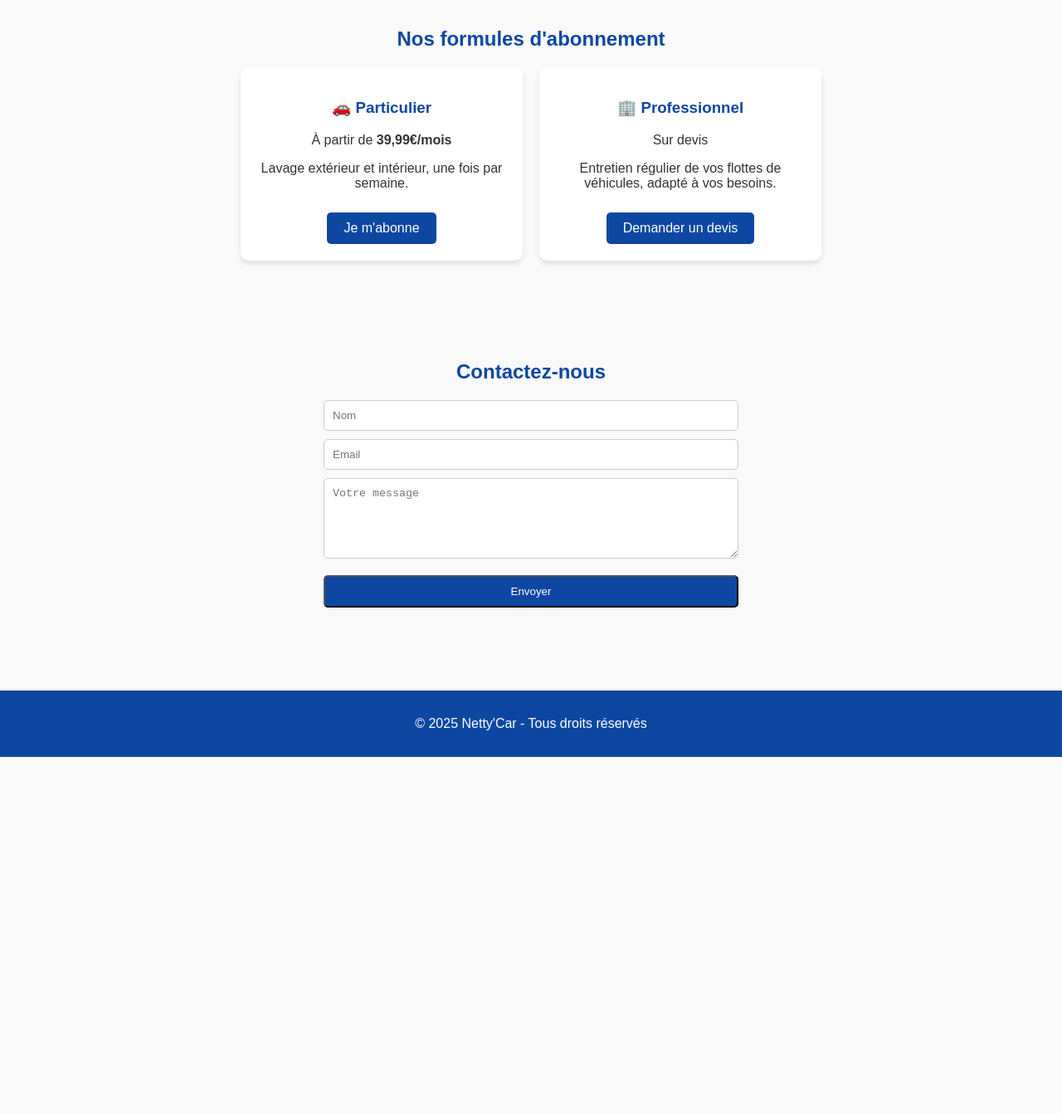
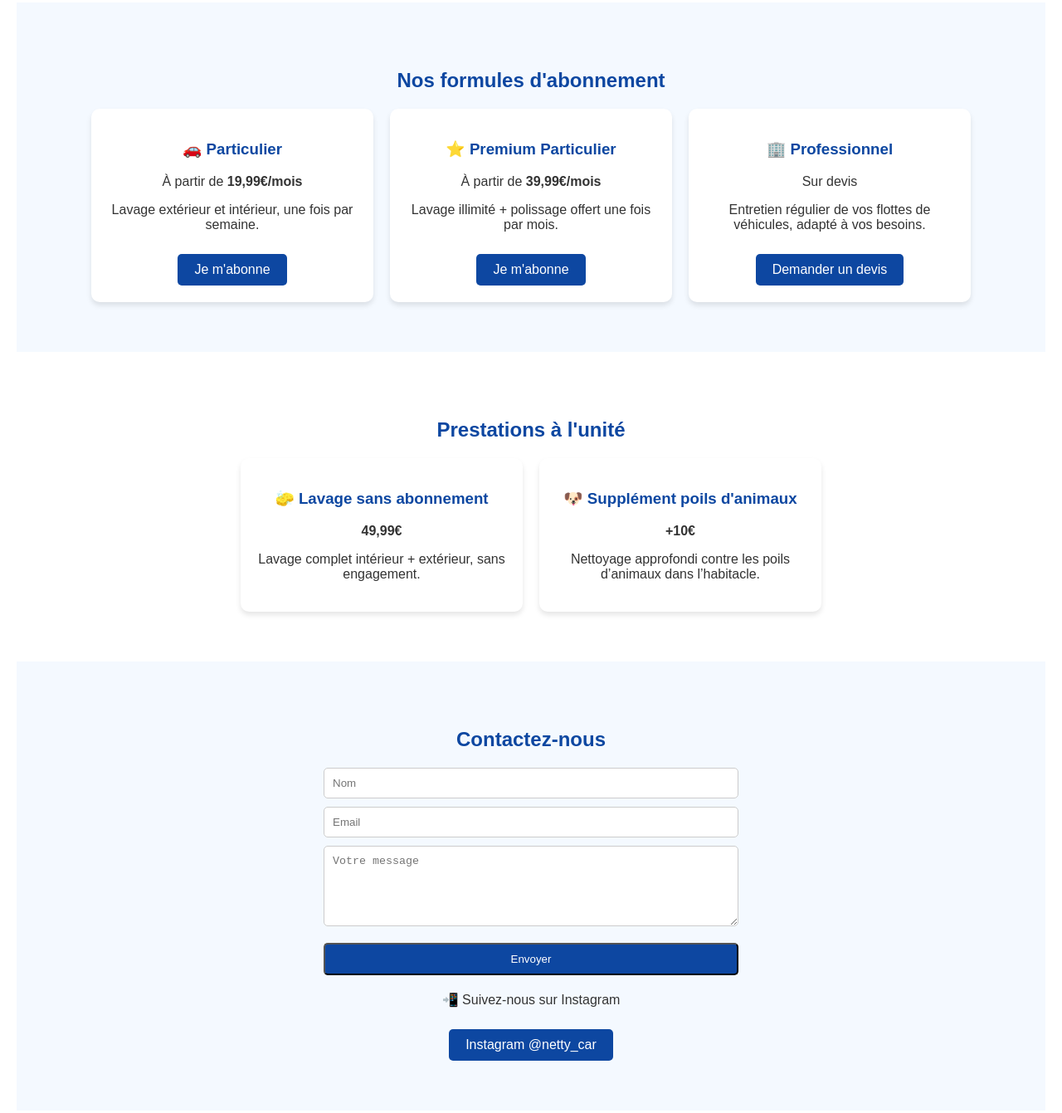
Before and after one commit to nettycar34-source/nettycar34-website, a plain HTML site: page index.html in a window 1280 px wide. Shown: the part 640-1981 px from the top of the page at 83% size. Before the commit the page ends 1552 px from the top, so only its background shows below. Drawn offline with Linux system fonts and the light colour scheme.

Commit message:
Update index.html

```diff
--- a/index.html
+++ b/index.html
@@ -8,13 +8,12 @@
     body {
       margin: 0;
       font-family: Arial, sans-serif;
-      background: #f9f9f9;
       color: #333;
     }
     header {
       background: #0d47a1;
       color: white;
-      padding: 20px;
+      padding: 30px;
       text-align: center;
     }
     nav {
@@ -33,7 +32,7 @@
       text-decoration: underline;
     }
     section {
-      padding: 50px 20px;
+      padding: 60px 20px;
       max-width: 1200px;
       margin: auto;
     }
@@ -57,6 +56,10 @@
       box-shadow: 0 4px 6px rgba(0,0,0,0.1);
       width: 300px;
       text-align: center;
+      transition: transform 0.3s;
+    }
+    .card:hover {
+      transform: scale(1.05);
     }
     .card h3 {
       color: #0d47a1;
@@ -93,18 +96,22 @@
       padding: 15px;
       margin-top: 50px;
     }
+    .insta {
+      margin-top: 20px;
+    }
   </style>
 </head>
 <body>
 
   <header>
     <h1>🚘 Netty'Car</h1>
-    <p>Votre solution de lavage auto par abonnement</p>
+    <p>Votre solution de lavage auto par abonnement ou à l'unité</p>
   </header>
 
   <nav>
     <a href="#accueil">Accueil</a>
     <a href="#formules">Formules</a>
+    <a href="#prestations">Prestations</a>
     <a href="#contact">Contact</a>
   </nav>
 
@@ -116,13 +123,19 @@
     </div>
   </section>
 
-  <section id="formules">
+  <section id="formules" style="background:#f4f9ff;">
     <h2 style="text-align:center; color:#0d47a1;">Nos formules d'abonnement</h2>
     <div class="formules">
       <div class="card">
         <h3>🚗 Particulier</h3>
+        <p>À partir de <strong>19,99€/mois</strong></p>
+        <p>Lavage extérieur et intérieur, une fois par semaine.</p>
+        <a href="#contact" class="btn">Je m'abonne</a>
+      </div>
+      <div class="card">
+        <h3>⭐ Premium Particulier</h3>
         <p>À partir de <strong>39,99€/mois</strong></p>
-        <p>Lavage extérieur et intérieur, une fois par semaine.</p>
+        <p>Lavage illimité + polissage offert une fois par mois.</p>
         <a href="#contact" class="btn">Je m'abonne</a>
       </div>
       <div class="card">
@@ -134,7 +147,23 @@
     </div>
   </section>
 
-  <section id="contact">
+  <section id="prestations">
+    <h2 style="text-align:center; color:#0d47a1;">Prestations à l'unité</h2>
+    <div class="formules">
+      <div class="card">
+        <h3>🧽 Lavage sans abonnement</h3>
+        <p><strong>49,99€</strong></p>
+        <p>Lavage complet intérieur + extérieur, sans engagement.</p>
+      </div>
+      <div class="card">
+        <h3>🐶 Supplément poils d'animaux</h3>
+        <p><strong>+10€</strong></p>
+        <p>Nettoyage approfondi contre les poils d’animaux dans l’habitacle.</p>
+      </div>
+    </div>
+  </section>
+
+  <section id="contact" style="background:#f4f9ff;">
     <h2 style="text-align:center; color:#0d47a1;">Contactez-nous</h2>
     <form>
       <input type="text" placeholder="Nom" required>
@@ -142,6 +171,11 @@
       <textarea placeholder="Votre message" rows="5" required></textarea>
       <button type="submit" class="btn">Envoyer</button>
     </form>
+
+    <div class="insta" style="text-align:center;">
+      <p>📲 Suivez-nous sur Instagram</p>
+      <a href="https://www.instagram.com/netty_car" target="_blank" class="btn">Instagram @netty_car</a>
+    </div>
   </section>
 
   <footer>
```
